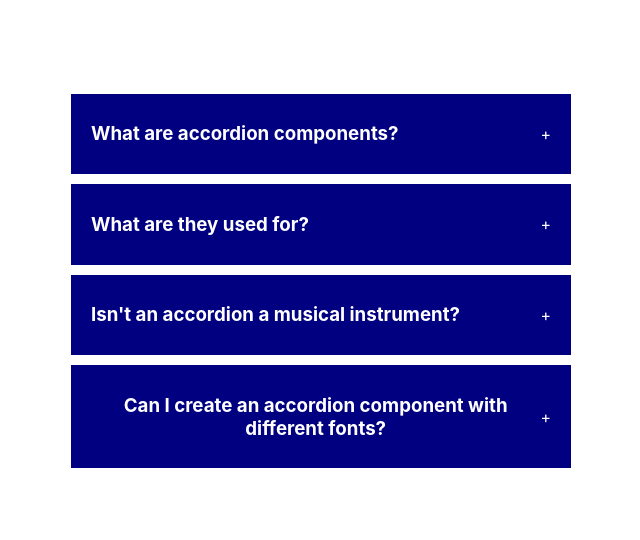
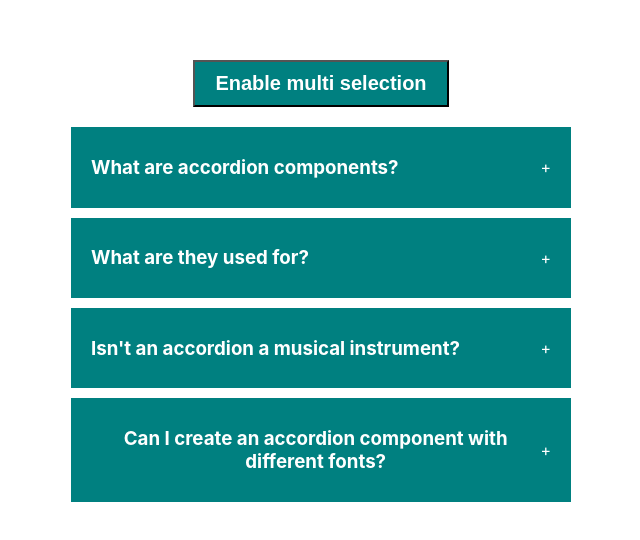
Before and after one commit to jwills2190/accordion, a React (Create React App) app: page / in a window 1280 px wide. Shown: the part 114-654 px from the top of the page, without its empty margins (319-959 px from the left). Built offline with nearby package versions, Linux system fonts and the light colour scheme.

Commit message:
implemented multi selection

```diff
--- a/src/App.js
+++ b/src/App.js
@@ -1,7 +1,7 @@
-import logo from './logo.svg';
+
 import './App.css';
 import Accordion from './components/accordion';
-import React, { useState } from 'react';
+// import React, { useState } from 'react';
 
 
 function App() {
--- a/src/components/accordion/index.jsx
+++ b/src/components/accordion/index.jsx
@@ -10,29 +10,53 @@ import './styles.css'
 function Accordion() {
 
     const [selected, setSelected] = useState(null);
+    const [enableMultiSelection, setEnableMultiSelection] = useState(false)
+    const [multipleSelected, setMultipleSelected] = useState([])
 
     function handleSingleSelection(getCurrentId) {
 
         setSelected(getCurrentId === selected ? null : getCurrentId);
 
     }
-    console.log(selected);
+
+    function handleMultiSelection(getCurrentId) {
+        let copyMultiple = [...multipleSelected];
+        const findIndexOfCurrentId = copyMultiple.indexOf(getCurrentId)
+
+        console.log(findIndexOfCurrentId);
+        if (findIndexOfCurrentId === -1) copyMultiple.push(getCurrentId)
+        else copyMultiple.splice(findIndexOfCurrentId, 1)
+
+        setMultipleSelected(copyMultiple)
+
+    }
+
+    console.log(selected, multipleSelected);
 
     return (
         <div className="wrapper">
+            <button onClick={() => setEnableMultiSelection(!enableMultiSelection)}>Enable multi selection</button>
             <div className="accordion">
                 {data && data.length > 0 ? (
-                    data.map((dataItem) => (
+                    data.map((data) => (
                         <div className="item">
-                            <div onClick={() => handleSingleSelection(dataItem.id)} className="title">
-                                <h3>{dataItem.question}</h3>
+                            <div onClick={enableMultiSelection
+                                ? () => handleMultiSelection(data.id)
+                                : () => handleSingleSelection(data.id)} className="title">
+                                <h3>{data.question}</h3>
                                 <span>+</span>
                             </div>
                             {
-                                selected === dataItem.id ?
-                                    <div className="content">{dataItem.answer}</div>
+                                enableMultiSelection ?
+                                    multipleSelected.indexOf(data.id) !== -1 &&
+                                    <div className="content">{data.answer}</div> :
+                                    selected === data.id && <div className="content">{data.answer}</div>
+                            }
+                            {/* {
+                                selected === data.id || multipleSelected.indexOf(data.id) !== -1 ?
+                                    <div className="content">{data.answer}</div>
                                     : null
-                            }
+                            } */}
                         </div>
                     ))
                 ) : (
--- a/src/components/accordion/styles.css
+++ b/src/components/accordion/styles.css
@@ -4,6 +4,17 @@
     width: 100vw;
     justify-content: center;
     align-items: center;
+    flex-direction: column;
+    gap: 20px;
+}
+
+.wrapper button {
+    padding: 10px 20px;
+    background-color: teal;
+    color: white;
+    font-weight: bold;
+    font-size: 20px;
+    cursor: pointer;
 }
 
 .accordion {
@@ -12,7 +23,7 @@
 }
 
 .item {
-    background: navy;
+    background: teal;
     margin-bottom: 10px;
     padding: 10px 20px;
 }
```
